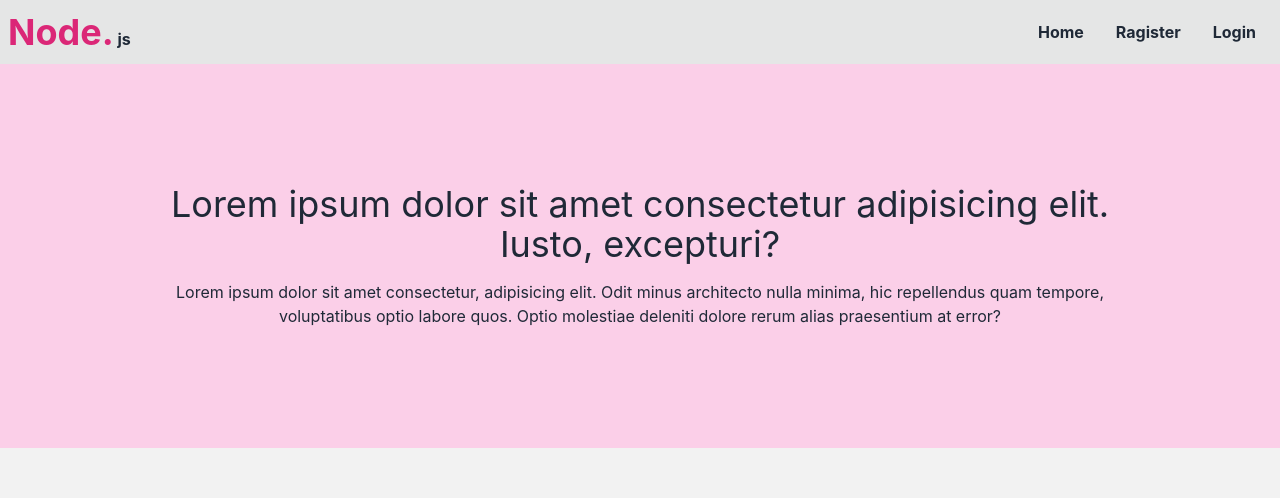
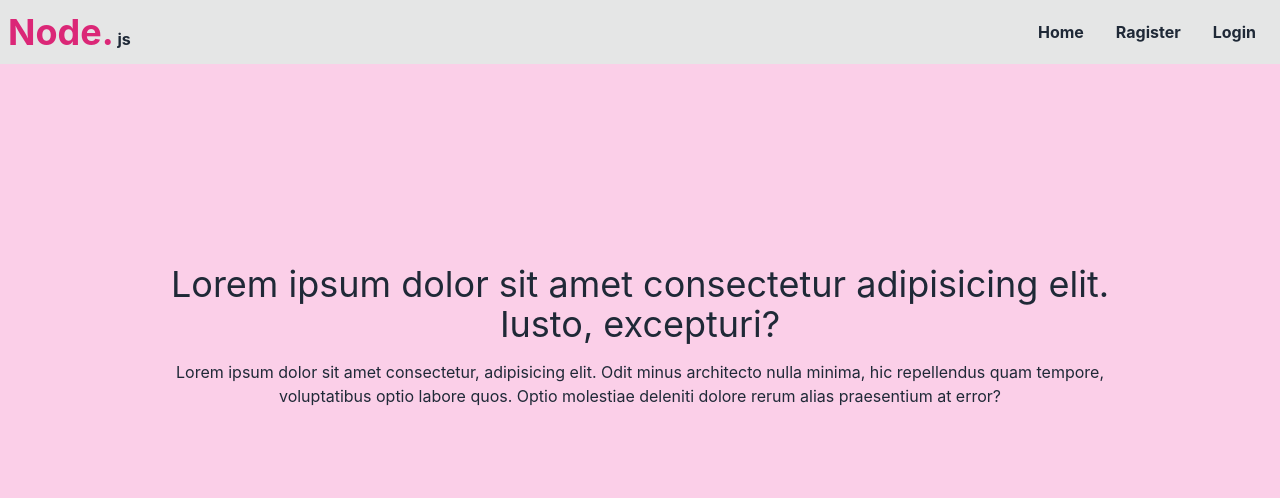
Before and after one commit to pallobbiwas/node-login-from-client, a React (Create React App) app: page / in a window 1280 px wide. Shown: the top 498 px of the page. Built offline with nearby package versions, Linux system fonts and the light colour scheme.

Commit message:
responcive done

```diff
--- a/src/pages/Home.js
+++ b/src/pages/Home.js
@@ -3,7 +3,7 @@ import React from "react";
 const Home = () => {
   return (
     <div>
-      <aside className="bg-pink-200 h-96 flex items-center">
+      <aside className="bg-pink-200 py-40 flex items-center">
         <div className="p-10 px-32 text-center">
           <h1 className="text-4xl mb-4">
             Lorem ipsum dolor sit amet consectetur adipisicing elit. Iusto,
```
